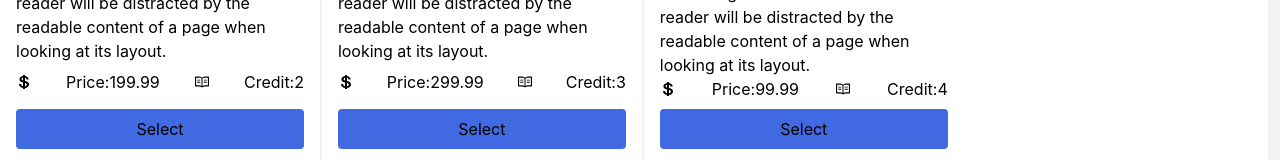
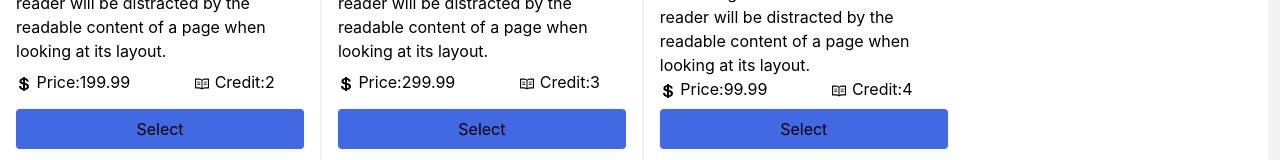
Before and after one commit to emonkhan500/course-roster, a React (Vite) app: page / in a window 1280 px wide. Shown: the part 443-603 px from the top of the page. Built offline with nearby package versions, Linux system fonts and the light colour scheme.

Commit message:
complete

```diff
--- a/src/components/course/Course.jsx
+++ b/src/components/course/Course.jsx
@@ -16,11 +16,11 @@ const Course = ({ course,handleClicked }) => {
       </h2>
       <p>{description}</p>
 
-      <div className="flex justify-between items-center">
-      <span><IoLogoUsd></IoLogoUsd></span>
-        <p>Price:{price}</p>
-        <span><AiOutlineRead></AiOutlineRead></span>
-        <p>Credit:{credit}</p>
+      <div className="flex gap-16 items-center">
+
+        <p> <IoLogoUsd className='inline'></IoLogoUsd> Price:{price}</p>
+
+        <p><AiOutlineRead className='inline'></AiOutlineRead> Credit:{credit}</p>
       </div>
       <button onClick= {()=>handleClicked(course)}
         className="px-28 py-2 rounded mt-2"
```
